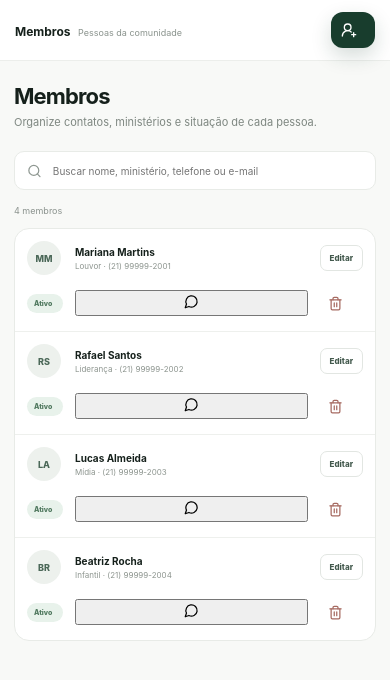
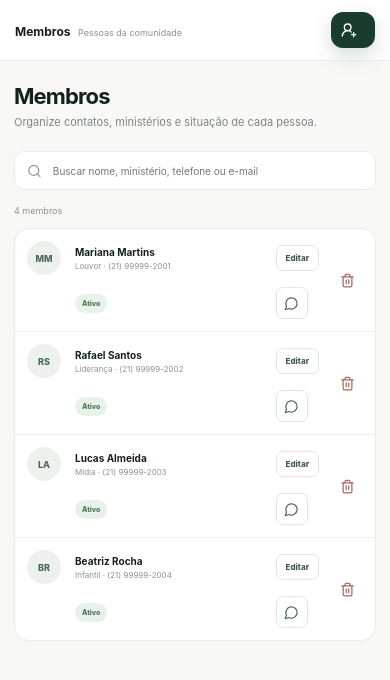
Before and after one commit to lucasfer-dev/saas-igreja, a Next.js app: page /admin/membros in a window 390 px wide. Shown: the top 680 px of the page. Built offline with nearby package versions, Linux system fonts and the light colour scheme.

Commit message:
fix: refine local product responsive controls

```diff
--- a/app/globals.css
+++ b/app/globals.css
@@ -120,3 +120,20 @@ button{font:inherit}
   .form-grid{grid-template-columns:1fr}.management-card{grid-template-columns:48px 1fr auto}.management-card .publish-pill{grid-column:2}.management-card .small-action{grid-column:2;justify-self:start}.management-card .icon-danger{grid-column:3;grid-row:2/4}.news-admin-grid{grid-template-columns:1fr}.settings-card{padding:15px}
   .quick-actions{grid-template-columns:1fr}.app-top .btn{font-size:0;padding:10px}.app-top .btn svg{margin:0}.modal-card{padding:17px;border-radius:15px}
 }
+
+/* Local product refinements */
+.data-row{grid-template-columns:40px minmax(180px,1fr) 130px 34px auto 34px}
+.icon-neutral{width:32px;height:32px;border:1px solid #e2e6e2;background:#fff;color:#4d6c5b;display:grid;place-items:center;border-radius:7px;cursor:pointer}.icon-neutral:hover{background:var(--brand-soft)}
+.member-data-row{grid-template-columns:40px minmax(180px,1fr) 80px 34px auto 34px}
+.quick-actions{grid-template-columns:repeat(4,1fr)}
+.backup-upload{width:100%;margin-top:8px;border:1px solid rgba(255,255,255,.16);background:rgba(255,255,255,.04);color:#e8f0eb;border-radius:9px;padding:10px;font-size:8px;font-weight:800;display:flex;align-items:center;justify-content:center;gap:7px;cursor:pointer}.file-input{display:none}
+@media(max-width:1100px){.quick-actions{grid-template-columns:1fr 1fr}}
+@media(max-width:960px){.data-row,.member-data-row{grid-template-columns:40px minmax(150px,1fr) 110px 34px auto 34px}}
+@media(max-width:680px){
+ .quick-actions{grid-template-columns:1fr}
+ .data-row,.member-data-row{grid-template-columns:36px 1fr auto auto}
+ .data-row select,.member-data-row .publish-pill{grid-column:2;grid-row:2;justify-self:start}
+ .data-row .icon-neutral,.member-data-row .icon-neutral{grid-column:3;grid-row:2}
+ .data-row .small-action,.member-data-row .small-action{grid-column:3;grid-row:1}
+ .data-row .icon-danger,.member-data-row .icon-danger{grid-column:4;grid-row:1/3}
+}
```
